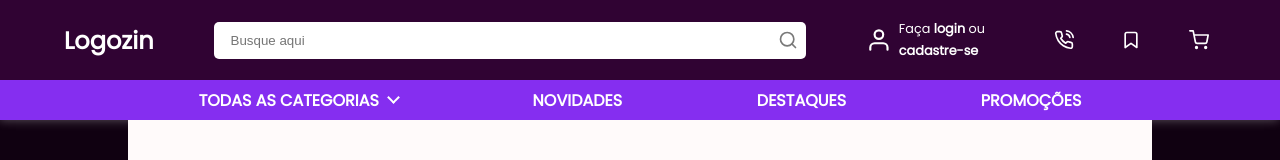
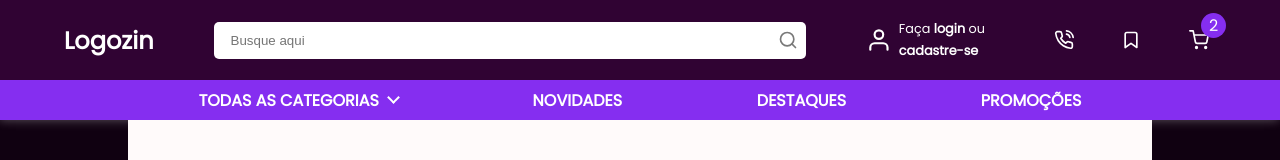
Before and after one commit to Scalibacon/node-store-frontend, a Next.js app: page / in a window 1280 px wide. Shown: the top 160 px of the page. Built offline with nearby package versions, Linux system fonts and the light colour scheme.

Commit message:
início do component do cart

```diff
--- /dev/null
+++ b/src/components/Cart/Cart.module.scss
@@ -0,0 +1,29 @@
+@import '../../styles/responsive.scss';
+
+.cart{
+  position: relative;
+
+  div {
+    width: 25px;
+    height: 25px;
+
+    position: absolute;
+    right: -10px;
+    top: -10px;
+
+    display: flex;
+    align-items: center;
+    justify-content: center;
+    padding: 3px;
+
+    border-radius: 50%;
+
+    background: var(--bg-color-3);
+
+    @include for-size(smallDesktop){
+      background: transparent;
+      right: -15px;
+      top: -12px;
+    }
+  }
+}
--- /dev/null
+++ b/src/components/Cart/index.tsx
@@ -0,0 +1,28 @@
+import { useState, useEffect } from "react";
+import { FiShoppingCart } from "react-icons/fi";
+
+import { CartItem, getCartItens } from '../../pages/api/cart';
+import styles from './Cart.module.scss';
+
+type CartProps = {
+  color?: string,
+  size?: string
+}
+
+export const Cart = ({
+  color = "white",
+  size = "16"
+}: CartProps) => {
+  const [cartItens, setCartItens] = useState<CartItem[]>([]);
+
+  useEffect( () => {
+    setCartItens(getCartItens());
+  }, []);
+
+  return (
+    <span className={styles.cart}>
+      <FiShoppingCart color={color} size={size}/>
+      <div>{cartItens.length}</div>
+    </span>
+  )
+}
--- a/src/components/Header/index.tsx
+++ b/src/components/Header/index.tsx
@@ -2,6 +2,7 @@ import { SyntheticEvent, useEffect, useRef, useState } from 'react';
 import { FiSearch, FiUser, FiShoppingCart, FiPhoneCall, FiBookmark, FiMenu } from 'react-icons/fi';
 
 import styles from './Header.module.scss';
+import { Cart } from '../Cart';
 import { category } from '../../pages/api/category';
 
 const Header = () => {
@@ -71,14 +72,14 @@ const Header = () => {
             <FiBookmark size="20"/>
           </span>
           <span>
-            <FiShoppingCart size="20"/>
+            <Cart size="20"/>
           </span>
         </div>
       </section>
 
       <nav ref={navLinks} className={styles.headerLinks}>
         <ul>
-          <li className={styles.onlyMobile}><span>CARRINHO</span> <span><FiShoppingCart size="17"/></span></li>
+          <li className={styles.onlyMobile}><span>CARRINHO</span> <Cart size="16"/></li>
           <li className={styles.onlyMobile}>MARCADORES <FiBookmark size="17"/></li>
           <li className={styles.dropdownLinks}>
             <p className={styles.head}>TODAS AS CATEGORIAS <span></span></p>
@@ -94,6 +95,7 @@ const Header = () => {
           <li>NOVIDADES</li>
           <li>DESTAQUES</li>
           <li>PROMOÇÕES</li>
+          <li className={styles.onlyMobile}>FALE CONOSCO <FiPhoneCall size="17"/></li>
         </ul>
       </nav>
     </header>
--- /dev/null
+++ b/src/pages/api/cart.ts
@@ -0,0 +1,22 @@
+export type CartItem = {
+  name: string,
+  quantity: number,
+  price: number
+}
+
+export function getCartItens(): CartItem[]{
+  const CartItens = [
+    {
+      name: "Carrinho de controle remoto",
+      quantity: 1,
+      price: 12.99
+    },
+    {
+      name: "Engrenagem de Mecha MJT-15",
+      quantity: 3,
+      price: 3.99
+    }
+  ] as CartItem[];
+
+  return CartItens
+}
```
